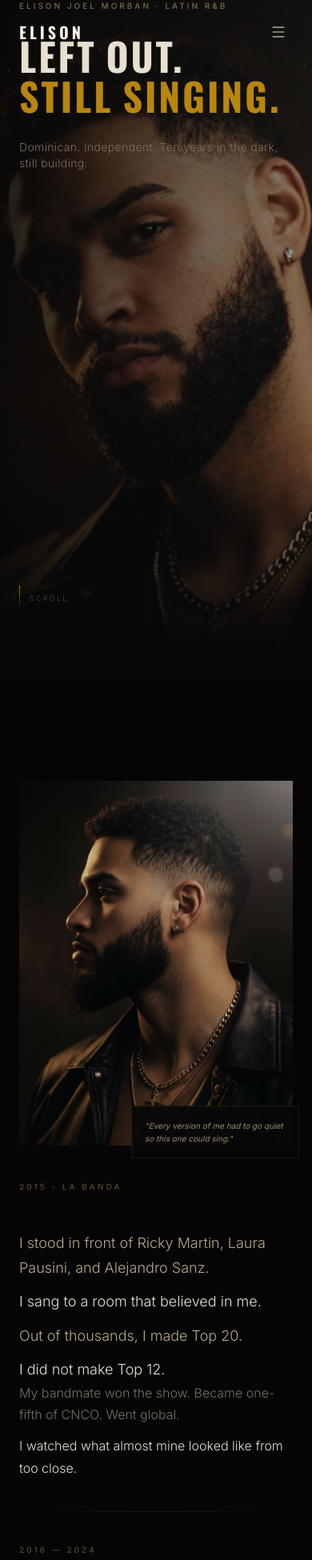
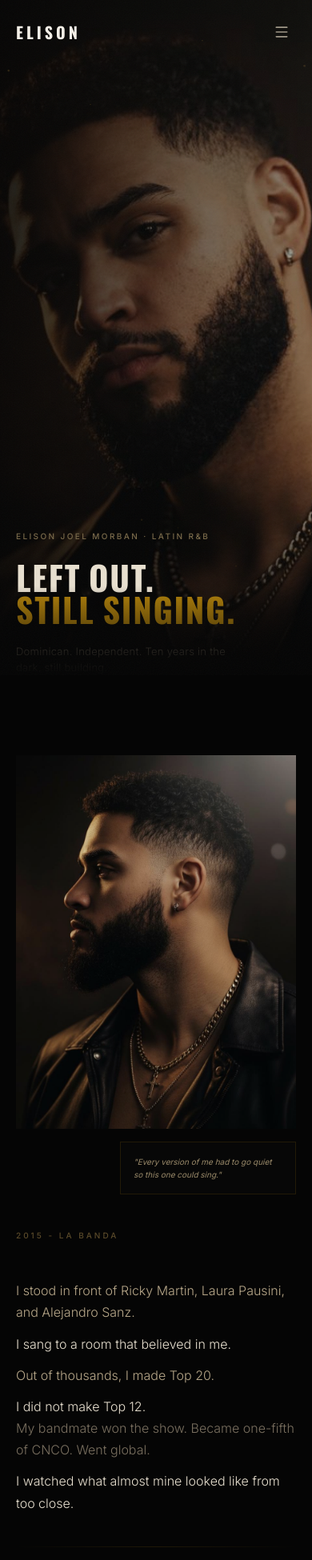
Before and after one commit to elisonjmorban96-crypto/elison-world-website, a React (Vite) app: page / in a window 390 px wide. Shown: the top 1950 px of the page at 80% size. Built offline with nearby package versions, Linux system fonts and the light colour scheme; a web font is replaced by a local one.

Commit message:
improve mobile-first layout

```diff
--- a/src/App.css
+++ b/src/App.css
@@ -1,4 +1,10 @@
 /* App-specific styles */
+
+html,
+body,
+#root {
+  overflow-x: clip;
+}
 
 .sr-only {
   position: absolute;
@@ -27,6 +33,29 @@
 
 .skip-link:focus {
   transform: translateY(0);
+}
+
+.mobile-screen {
+  min-height: 100svh;
+}
+
+.safe-top {
+  padding-top: env(safe-area-inset-top);
+}
+
+.safe-bottom {
+  padding-bottom: env(safe-area-inset-bottom);
+}
+
+.safe-block {
+  padding-top: env(safe-area-inset-top);
+  padding-bottom: env(safe-area-inset-bottom);
+}
+
+@supports (min-height: 100dvh) {
+  .mobile-screen {
+    min-height: 100dvh;
+  }
 }
 
 /* Ensure smooth scroll */
--- a/src/components/Navigation.tsx
+++ b/src/components/Navigation.tsx
@@ -48,10 +48,10 @@ const Navigation = () => {
           isScrolled
             ? 'h-16 bg-black/80 backdrop-blur-xl border-b border-[var(--accent-bronze)]/10'
             : 'h-20 bg-transparent'
-        }`}
+        } safe-top`}
         style={{ transitionTimingFunction: 'var(--ease-expo-out)' }}
       >
-        <div className="max-w-[1400px] mx-auto px-6 h-full flex items-center justify-between">
+        <div className="max-w-[1400px] mx-auto px-5 sm:px-6 h-full flex items-center justify-between">
           <a
             href="#home"
             onClick={(e) => { e.preventDefault(); scrollTo('#home'); }}
@@ -100,7 +100,7 @@ const Navigation = () => {
           role="dialog"
           aria-modal="true"
           aria-label="Mobile navigation"
-          className={`absolute right-0 top-0 h-full w-[80%] max-w-[360px] bg-[var(--bg-primary)] border-l border-[var(--accent-bronze)]/10 flex flex-col pt-24 px-8 transition-transform duration-500 ${isMobileMenuOpen ? 'translate-x-0' : 'translate-x-full'}`}
+          className={`absolute right-0 top-0 h-full w-full max-w-[360px] bg-[var(--bg-primary)] border-l border-[var(--accent-bronze)]/10 flex flex-col pt-24 px-6 sm:px-8 safe-top safe-bottom transition-transform duration-500 ${isMobileMenuOpen ? 'translate-x-0' : 'translate-x-full'}`}
         >
           {navLinks.map((link) => (
             <a
--- a/src/sections/Hero.tsx
+++ b/src/sections/Hero.tsx
@@ -96,7 +96,7 @@ const Hero = () => {
   }, []);
 
   return (
-    <section id="home" ref={sectionRef} className="relative w-full h-screen overflow-hidden" style={{ background: '#050505' }}>
+    <section id="home" ref={sectionRef} className="mobile-screen relative w-full overflow-hidden" style={{ background: '#050505' }}>
       <canvas ref={canvasRef} className="absolute inset-0 z-[3] pointer-events-none" aria-hidden="true" />
       <div ref={imageRef} className="absolute inset-0 z-[1]">
         <img src="/hero-elison.jpg" alt="Elison portrait in dramatic stage lighting" className="w-full h-full object-cover object-top" />
@@ -105,25 +105,25 @@ const Hero = () => {
       <div className="absolute inset-0 z-[2]" style={{ background: 'linear-gradient(to top, #050505 0%, transparent 30%)' }} />
       <div className="absolute inset-0 z-[2]" style={{ background: 'radial-gradient(ellipse 60% 55% at 30% 50%, transparent 0%, rgba(5,5,5,0.35) 100%)' }} />
 
-      <div className="hero-content relative z-[4] h-full flex flex-col justify-end pb-20 md:pb-28 lg:justify-center lg:pb-0 px-6 md:px-12 lg:px-20 max-w-[1400px] mx-auto">
-        <span className="hero-label font-inter text-[10px] font-medium uppercase tracking-[0.3em] mb-8" style={{ color: '#7a6a4a' }}>Elison Joel Morban · Latin R&B</span>
+      <div className="hero-content safe-block relative z-[4] min-h-[100svh] flex flex-col justify-end px-5 pb-14 pt-28 sm:px-6 sm:pb-16 md:min-h-[100svh] md:px-12 md:pb-28 lg:justify-center lg:pt-20 lg:pb-8 lg:px-20 max-w-[1400px] mx-auto">
+        <span className="hero-label font-inter text-[10px] sm:text-[11px] font-medium uppercase tracking-[0.24em] sm:tracking-[0.3em] mb-6 sm:mb-8 max-w-[16rem]" style={{ color: '#7a6a4a' }}>Elison Joel Morban · Latin R&B</span>
 
-        <h1 className="font-oswald text-5xl sm:text-6xl md:text-7xl lg:text-8xl xl:text-[105px] font-bold tracking-[0.06em] leading-[0.95]" style={{ perspective: '500px' }}>
+        <h1 className="font-oswald text-[42px] sm:text-6xl md:text-7xl lg:text-8xl xl:text-[105px] font-bold tracking-[0.04em] sm:tracking-[0.06em] leading-[0.92]" style={{ perspective: '500px' }}>
           <span className="hero-line-1 block">
-            <span className="hero-word inline-block mr-3 md:mr-4" style={{ color: '#e8e0d0' }}>LEFT</span>
-            <span className="hero-word inline-block mr-3 md:mr-4" style={{ color: '#e8e0d0' }}>OUT.</span>
+            <span className="hero-word inline-block mr-2.5 sm:mr-3 md:mr-4" style={{ color: '#e8e0d0' }}>LEFT</span>
+            <span className="hero-word inline-block mr-2.5 sm:mr-3 md:mr-4" style={{ color: '#e8e0d0' }}>OUT.</span>
           </span>
-          <span className="hero-line-2 block mt-1 md:mt-2">
-            <span className="hero-word inline-block mr-3 md:mr-4" style={{ color: '#b8860b' }}>STILL</span>
+          <span className="hero-line-2 block mt-0.5 sm:mt-1 md:mt-2">
+            <span className="hero-word inline-block mr-2.5 sm:mr-3 md:mr-4" style={{ color: '#b8860b' }}>STILL</span>
             <span className="hero-word inline-block" style={{ color: '#b8860b' }}>SINGING.</span>
           </span>
         </h1>
 
-        <p className="hero-sub font-inter text-sm md:text-base font-light tracking-wide mt-8 md:mt-10 max-w-md" style={{ color: '#7a7060' }}>
+        <p className="hero-sub font-inter text-[13px] sm:text-sm md:text-base font-light tracking-[0.02em] mt-6 sm:mt-8 md:mt-10 max-w-[18rem] sm:max-w-md" style={{ color: '#7a7060' }}>
           Dominican. Independent. Ten years in the dark, still building.
         </p>
 
-        <div className="hero-scroll-hint mt-auto md:mt-16 pt-12 md:pt-0 flex items-center gap-3" aria-hidden="true">
+        <div className="hero-scroll-hint hidden md:flex mt-auto md:mt-16 pt-12 md:pt-0 items-center gap-3" aria-hidden="true">
           <div className="w-px h-8" style={{ background: 'linear-gradient(to bottom, #b8860b, transparent)' }} />
           <span className="font-inter text-[9px] uppercase tracking-[0.25em]" style={{ color: '#4a4030' }}>Scroll</span>
         </div>
--- a/src/sections/Story.tsx
+++ b/src/sections/Story.tsx
@@ -42,8 +42,8 @@ const Story = () => {
   }, []);
 
   return (
-    <section id="story" ref={sectionRef} className="relative w-full py-28 md:py-40 overflow-hidden" style={{ background: '#050505' }}>
-      <div className="max-w-[1200px] mx-auto px-6 md:px-12 lg:px-20">
+    <section id="story" ref={sectionRef} className="relative w-full py-20 md:py-40 overflow-hidden" style={{ background: '#050505' }}>
+      <div className="max-w-[1200px] mx-auto px-5 sm:px-6 md:px-12 lg:px-20">
         <div className="grid lg:grid-cols-5 gap-12 lg:gap-16">
           {/* Portrait — left column, sticky */}
           <div className="lg:col-span-2 lg:sticky lg:top-24 lg:self-start">
@@ -52,7 +52,7 @@ const Story = () => {
                 <img src="/about-elison.jpg" alt="Elison portrait in shadow" className="w-full h-full object-cover" style={{ filter: 'brightness(0.85)' }} />
               </div>
               {/* Quote card overlapping the image edge */}
-              <div className="absolute -bottom-4 -right-2 md:bottom-6 md:-right-6 max-w-[210px] p-4 border" style={{ background: 'rgba(8,8,8,0.92)', borderColor: 'rgba(184,134,11,0.15)' }}>
+              <div className="relative mt-4 ml-auto max-w-[220px] p-4 border md:absolute md:mt-0 md:-bottom-4 md:-right-2 lg:bottom-6 lg:-right-6" style={{ background: 'rgba(8,8,8,0.92)', borderColor: 'rgba(184,134,11,0.15)' }}>
                 <p className="font-inter text-[10px] leading-relaxed italic" style={{ color: '#9a8a6a' }}>
                   "Every version of me had to go quiet so this one could sing."
                 </p>
@@ -65,16 +65,16 @@ const Story = () => {
             <span className="story-pull font-inter text-[10px] font-medium uppercase tracking-[0.3em] block mb-12" style={{ color: '#5a4a2a' }}>2015 - La Banda</span>
 
             <div className="story-pull mb-14">
-              <p className="font-inter text-lg md:text-xl leading-[1.7] font-light" style={{ color: '#b8a88a' }}>
+              <p className="font-inter text-base sm:text-lg md:text-xl leading-[1.7] font-light" style={{ color: '#b8a88a' }}>
                 I stood in front of Ricky Martin, Laura Pausini, and Alejandro Sanz.
               </p>
-              <p className="font-inter text-lg md:text-xl leading-[1.7] mt-3 font-light" style={{ color: '#e8e0d0' }}>
+              <p className="font-inter text-base sm:text-lg md:text-xl leading-[1.7] mt-3 font-light" style={{ color: '#e8e0d0' }}>
                 I sang to a room that believed in me.
               </p>
-              <p className="font-inter text-lg md:text-xl leading-[1.7] mt-3 font-light" style={{ color: '#b8a88a' }}>
+              <p className="font-inter text-base sm:text-lg md:text-xl leading-[1.7] mt-3 font-light" style={{ color: '#b8a88a' }}>
                 Out of thousands, I made Top 20.
               </p>
-              <p className="font-inter text-lg md:text-xl leading-[1.7] mt-3 font-light" style={{ color: '#e8e0d0' }}>
+              <p className="font-inter text-base sm:text-lg md:text-xl leading-[1.7] mt-3 font-light" style={{ color: '#e8e0d0' }}>
                 I did not make Top 12.
               </p>
             </div>
@@ -111,10 +111,10 @@ const Story = () => {
             </div>
 
             <div className="story-pull mb-14">
-              <p className="font-inter text-lg md:text-xl leading-[1.7] font-light" style={{ color: '#e8e0d0' }}>
+              <p className="font-inter text-base sm:text-lg md:text-xl leading-[1.7] font-light" style={{ color: '#e8e0d0' }}>
                 For nearly a decade, the industry forgot my name.
               </p>
-              <p className="font-inter text-lg md:text-xl leading-[1.7] mt-3 font-light" style={{ color: '#e8e0d0' }}>
+              <p className="font-inter text-base sm:text-lg md:text-xl leading-[1.7] mt-3 font-light" style={{ color: '#e8e0d0' }}>
                 My voice did not forget me.
               </p>
             </div>
@@ -128,7 +128,7 @@ const Story = () => {
             <span className="story-pull font-inter text-[10px] font-medium uppercase tracking-[0.3em] block mb-10" style={{ color: '#b8860b' }}>2025</span>
 
             <div className="story-pull mb-16">
-              <p className="font-inter text-xl md:text-2xl leading-[1.6] font-light" style={{ color: '#e8e0d0' }}>
+              <p className="font-inter text-lg sm:text-xl md:text-2xl leading-[1.6] font-light" style={{ color: '#e8e0d0' }}>
                 <em style={{ color: '#b8860b' }}>"LA PRIMERA"</em> drops. Ten years later. Still singing. Still between Miami and New York. Still making the sound the silence could not take from me.
               </p>
             </div>
```
Also changed, not shown: src/sections/Connection.tsx (+8 -8 lines), src/sections/Gallery.tsx (+12 -12 lines), src/sections/Music.tsx (+6 -6 lines), 1 other file (tests, documents, lock files or other folders).
